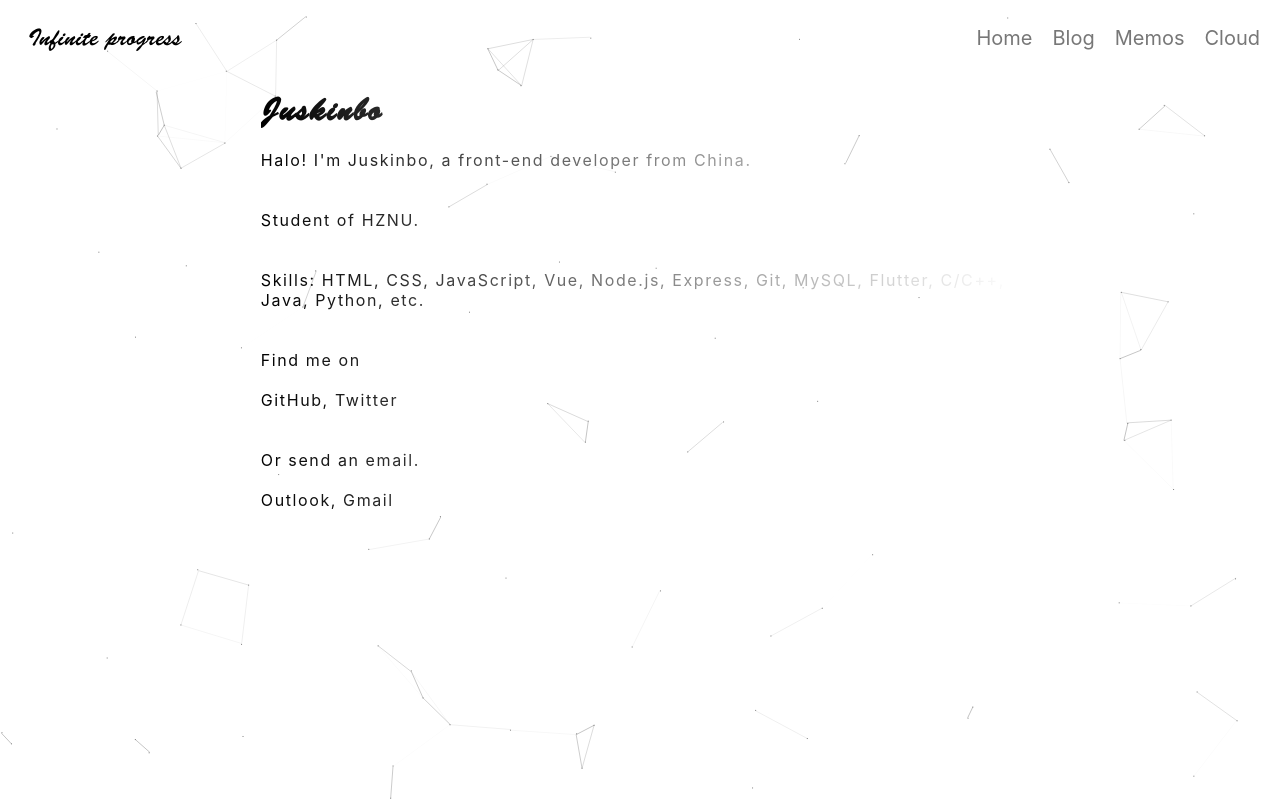
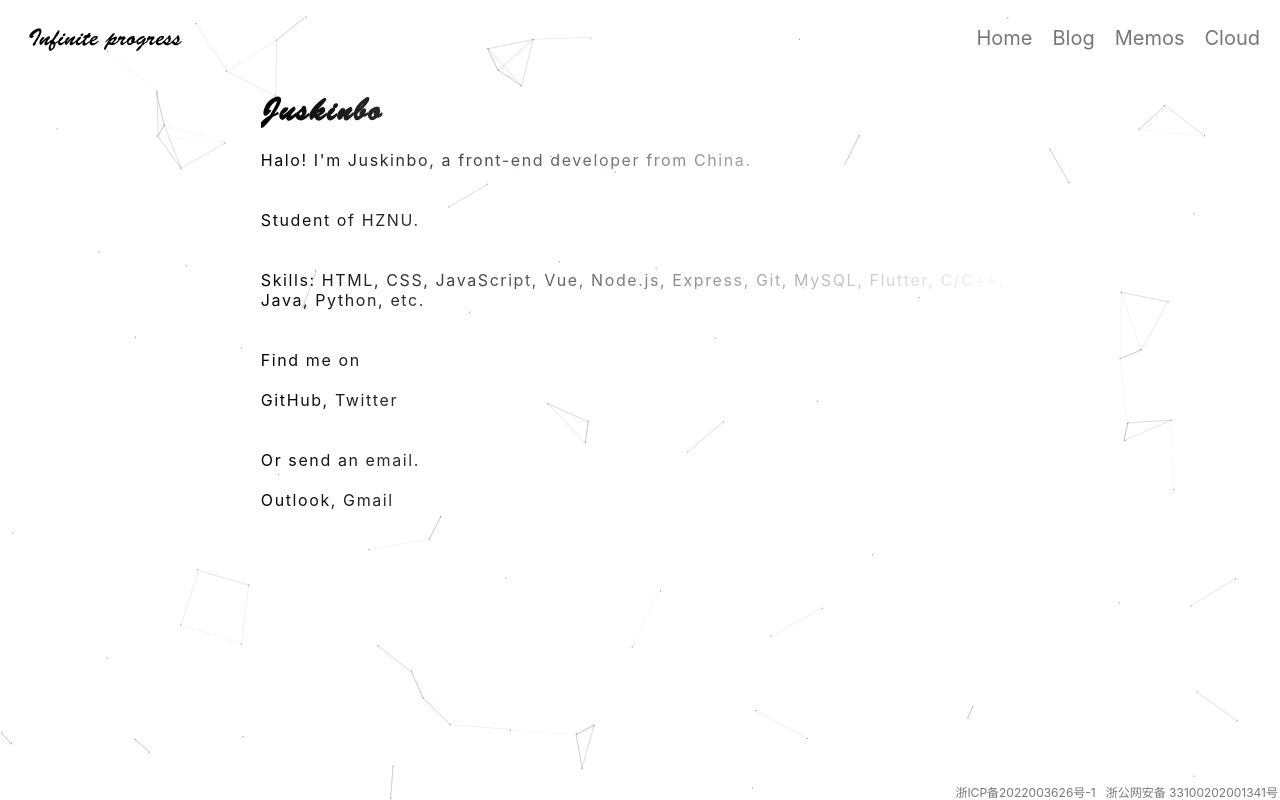
Before and after one commit to Juskinbo/home-juskinbo, a Vue app: page / in a window 1280 px wide. Built offline with nearby package versions, Linux system fonts and the light colour scheme.

Commit message:
feat: complete homepage

```diff
--- a/src/App.vue
+++ b/src/App.vue
@@ -1,15 +1,18 @@
 <template>
   <Header />
   <Main />
+  <Footer />
 </template>
 <script>
 import Header from './components/headerComponent.vue'
 import Main from './components/mainComponent.vue'
+import Footer from './components/footerComponent.vue'
 export default {
   name: "SpiderWeb",
   components: {
     Header,
-    Main
+    Main,
+    Footer
   },
   methods: {
     show() {
--- /dev/null
+++ b/src/components/footerComponent.vue
@@ -0,0 +1,29 @@
+<template>
+  <div class="footer">
+    <a href="https://beian.miit.gov.cn/">浙ICP备2022003626号-1</a>
+    <a href="https://www.beian.gov.cn/">浙公网安备 33100202001341号</a>
+  </div>
+</template>
+<script>
+</script>
+<style scoped>
+a {
+  text-decoration: none;
+  color: #777;
+  padding-right: 10px;
+}
+
+.footer {
+  /* 设置最多只显示一行 */
+  white-space: nowrap;
+  font-size: 12px;
+  /* color: #777; */
+  width: 100%;
+  text-align: right;
+  margin: 0 auto;
+  /* 使得在最底部 */
+  position: absolute;
+  bottom: 0;
+
+}
+</style>
--- a/src/components/mainComponent.vue
+++ b/src/components/mainComponent.vue
@@ -25,7 +25,6 @@
       <br>
       <br>
       <a href="mailto:juskinbo@outlook.com">Outlook</a>, <a href="mailto:gjiangyufan@gmail.com">Gmail</a>
-
     </p>
   </div>
 </template>
```
